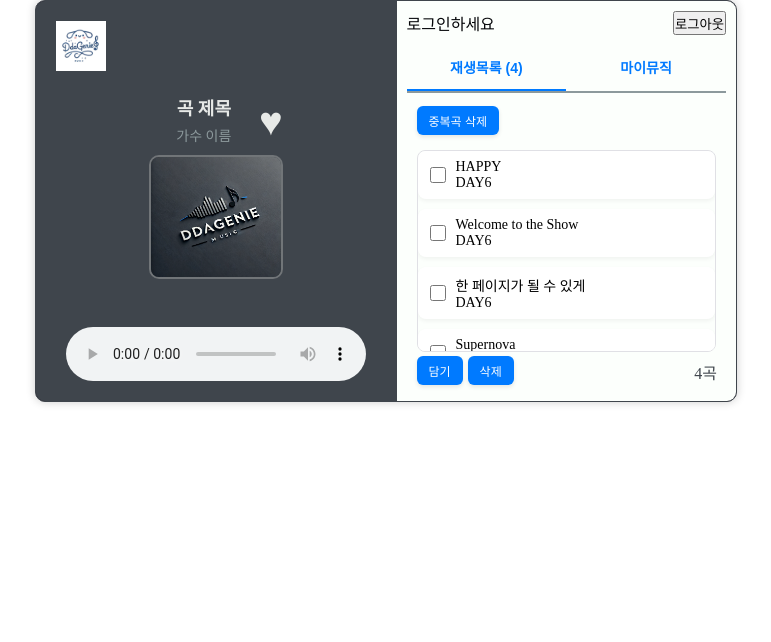
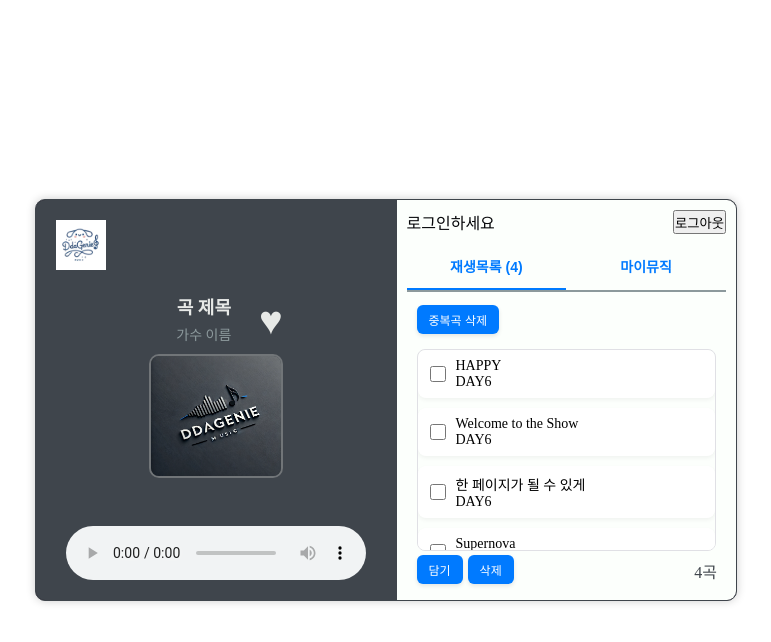
Before and after one commit to aripos1/react-ddagenie, a React (Create React App) app: page /music/musicplayer in a window 1280 px wide. Shown: the top 642 px of the page, without its empty margins (254-1025 px from the left). Built offline with nearby package versions, Linux system fonts and the light colour scheme.

Commit message:
test 연동

```diff
--- a/src/assets/css/player.css
+++ b/src/assets/css/player.css
@@ -1,6 +1,15 @@
 @charset "utf-8";
 
 /* player.css */
+body {
+
+    /* 어두운 올리브 */
+    margin: 0;
+    padding: 0;
+
+    /* 연한 그레이 */
+    align-items: center;
+}
 
 .popup-player {
     display: flex;
@@ -12,6 +21,7 @@
     border-radius: 10px;
     overflow: hidden;
     background-color: #2C2A34;
+
     /* 어두운 보라색 */
 }
 
--- a/src/pages/Test.jsx
+++ b/src/pages/Test.jsx
@@ -1,20 +1,33 @@
-//import 라이브러리
-import React from 'react';
+// import 라이브러리
+import React, { useEffect, useState } from 'react';
+import axios from 'axios';
 
 //import 컴포넌트
 
 //import css
 const Test = () => {
     /*---상태관리 변수들(값이 변화면 화면 랜더링) ----------*/
+    const [message, setMessage] = useState('');
 
     /*---일반 메소드 --------------------------------------------*/
+
     /*---생명주기 + 이벤트 관련 메소드 ----------------------*/
+    useEffect(() => {
+        // Spring Boot API 호출
+        axios.get('http://localhost:8888/api/test')
+            .then(response => {
+                setMessage(response.data); // API로부터 받은 데이터를 상태로 설정
+            })
+            .catch(error => {
+                console.error("There was an error!", error);
+            });
+    }, []);
+
     return (
         <>
-
-                이름출력
-
+            <h1>{message}</h1>
         </>
     );
 }
+
 export default Test;
```
